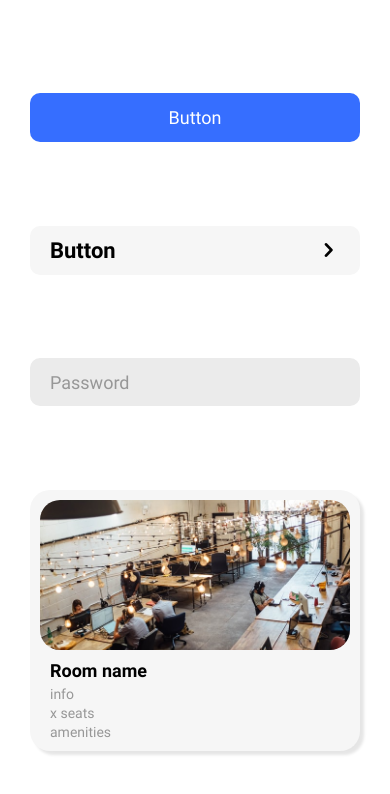
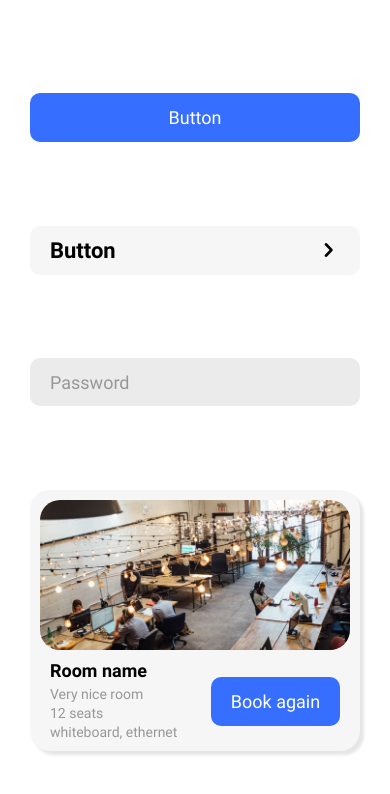
Before and after one commit to mtaa-rezervi/frontend, a React Native app: screen / in a window 390 px wide. Shown: the top 794 px of the page. Built offline with nearby package versions, Linux system fonts and the light colour scheme.

Commit message:
finished basic components

```diff
--- a/App.js
+++ b/App.js
@@ -8,7 +8,7 @@ import colors from './styles/colors';
 import textStyle from './styles/text';
 
 import StandardButton from './components/standardButton';
-import CustomInput from './components/customInput';
+import Input from './components/Input';
 import ProfileButton from './components/profileButton';
 import Listing from './components/listing';
 import Notification from './components/noti';
@@ -27,10 +27,17 @@ export default function App() {
   return (
     <View style={ styles.container } >
       {/* <Text style={[textStyle.small, { color: colors.blue }]}>Ahojky!</Text> */}
-      <StandardButton title='' action={() => {console.log('Clicked')}} />
+      <StandardButton style={styles.button} title='' action={() => {console.log('Clicked')}} />
       <ProfileButton title='' color={ colors.lightGrey } action={() => {console.log('Clicked')}} />
-      <CustomInput placeholder='Password' action={() => {console.log('Clicked')}} />
-      <Listing roomName='' info='info' numSeats='x' amenities='amenities' action={() => {console.log('Clicked')}} />
+      <Input placeholder='Password' action={() => {console.log('Clicked')}} />
+      <Listing
+        roomName=''
+        info='Very nice room'
+        numSeats='12'
+        amenities='whiteboard, ethernet'
+        buttonTitle='Book again'
+        buttonAction={() => {console.log('Clicked')}}
+      />
       {/* <Notification type='booked_room' time='1hr' text='Someone has just reserved your room, Room 1 on Carrot st. 123!' />
       <Notification type='new_booking' time='1hr' text='You have just reserved a room, Room 2 on Broccoli st. 11!' />
       <Notification type='missed_call' time='1hr' text='Missed call from Alice.' action={() => {console.log('Clicked')}} />
@@ -46,5 +53,8 @@ container: {
     padding: 10,
     alignItems: 'center',
     justifyContent: 'space-evenly',
+  },
+  button: {
+    height: 10
   }
 });
--- a/components/customInput.js
+++ b/components/Input.js
@@ -3,15 +3,15 @@ import colors from '../styles/colors';
 import textStyle from '../styles/text';
 import React, { useState } from 'react'
 
-const CustomInput = ({ placeholder }) => {
+const Input = ({ placeholder }) => {
   const [text, setText] = useState('')
 
   return (
     <View style={ styles.inputContainer }>
       <TextInput style= {[styles.input, textStyle.small]} value={text}
-        placeholder={ placeholder }
+        placeholder={ placeholder || 'Placeholder' }
         onChangeText={(text) => {
-        setText(text)
+          setText(text)
         }}
       />
     </View>
@@ -33,4 +33,4 @@ const styles = StyleSheet.create({
   }
 });
 
-export default CustomInput;
+export default Input;
--- a/components/listing.js
+++ b/components/listing.js
@@ -2,27 +2,51 @@ import { StyleSheet, Text, TouchableOpacity, Image, View } from 'react-native';
 import colors from '../styles/colors';
 import textStyle from '../styles/text';
 
-const Listing = ({ roomName, info, numSeats, amenities, action}) => {
+const SmallButton = ({ title, action }) => {
   return (
-    <TouchableOpacity style={ styles.button }
-      onPress={action}
-    >
+    <TouchableOpacity style={ styles.smallButton } onPress={action}>
+      <Text style={[textStyle.small, { color: colors.white}]}>{ title || 'Button' }</Text>
+    </TouchableOpacity>
+)};
+
+const Listing = ({ roomName, info, numSeats, amenities, buttonTitle, buttonAction }) => {
+  return (
     <View style={ styles.container }>
       <Image style={ styles.image } source={require('../assets/images/room1.jpg')}/>
+      <View style={ styles.box }>
+        <View style={ styles.textContainer }>
           <Text style={[styles.heading, textStyle.small, { fontFamily: 'roboto-bold' }]}>{ roomName || 'Room name' }</Text>
           <Text style={[styles.text, textStyle.smaller]}>{info}</Text>
           <Text style={[styles.text, textStyle.smaller]}>{numSeats} seats</Text>
           <Text style={[styles.text, textStyle.smaller]}>{amenities}</Text>
         </View>
-    </TouchableOpacity>
+        <SmallButton title={buttonTitle} action={buttonAction} />
+      </View>
+    </View>
 )};
 
 const styles = StyleSheet.create({
-  container: {
+  textContainer: {
     justifyContent: 'center',
+    flexDirection: 'column',
     alignItems: 'flex-start',
   },
-  button: {
+  box: {
+    justifyContent: 'space-between',
+    flexDirection: 'row',
+    alignItems: 'center',
+    paddingRight: 20, // 15 is another option here
+    paddingLeft: 20,
+  },
+  smallButton: {
+    width: 129,
+    backgroundColor: colors.blue,
+    height: 49,
+    borderRadius: 10,
+    justifyContent: 'center',
+    alignItems: 'center'
+  },
+  container: {
     width: 330,
     height: 261,
     borderRadius: 20,
@@ -34,14 +58,13 @@ const styles = StyleSheet.create({
     elevation: 3
   },
   heading: {
-    paddingLeft: 20,
     paddingBottom: 5,
     color: colors.black,
   },
   text: {
-    paddingLeft: 20,
     paddingBottom: 3,
-    color: colors.grey
+    color: colors.grey,
+    flexWrap: 'wrap'
   },
   image: {
     width: 310,
--- a/components/standardButton.js
+++ b/components/standardButton.js
@@ -4,9 +4,7 @@ import textStyle from '../styles/text';
 
 const StandardButton = ({ title, action }) => {
   return (
-    <TouchableOpacity style={ styles.button }
-      onPress={action}
-    >
+    <TouchableOpacity style={ styles.button } onPress={action}>
       <Text style={[styles.buttonText, textStyle.small]}>{ title || 'Button' }</Text>
     </TouchableOpacity>
 )};
```
Lines whose indentation alone changed are shown as unchanged.
